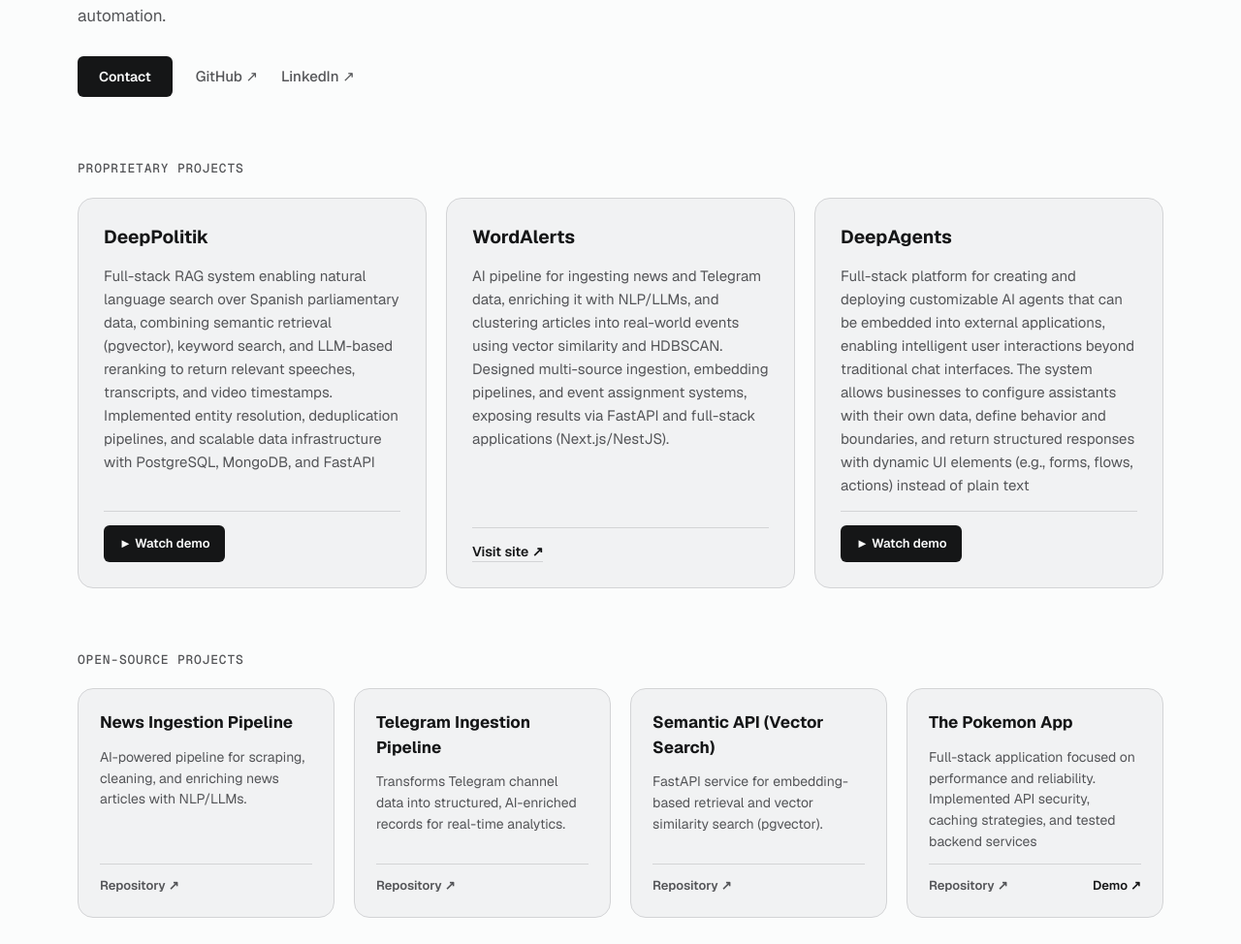
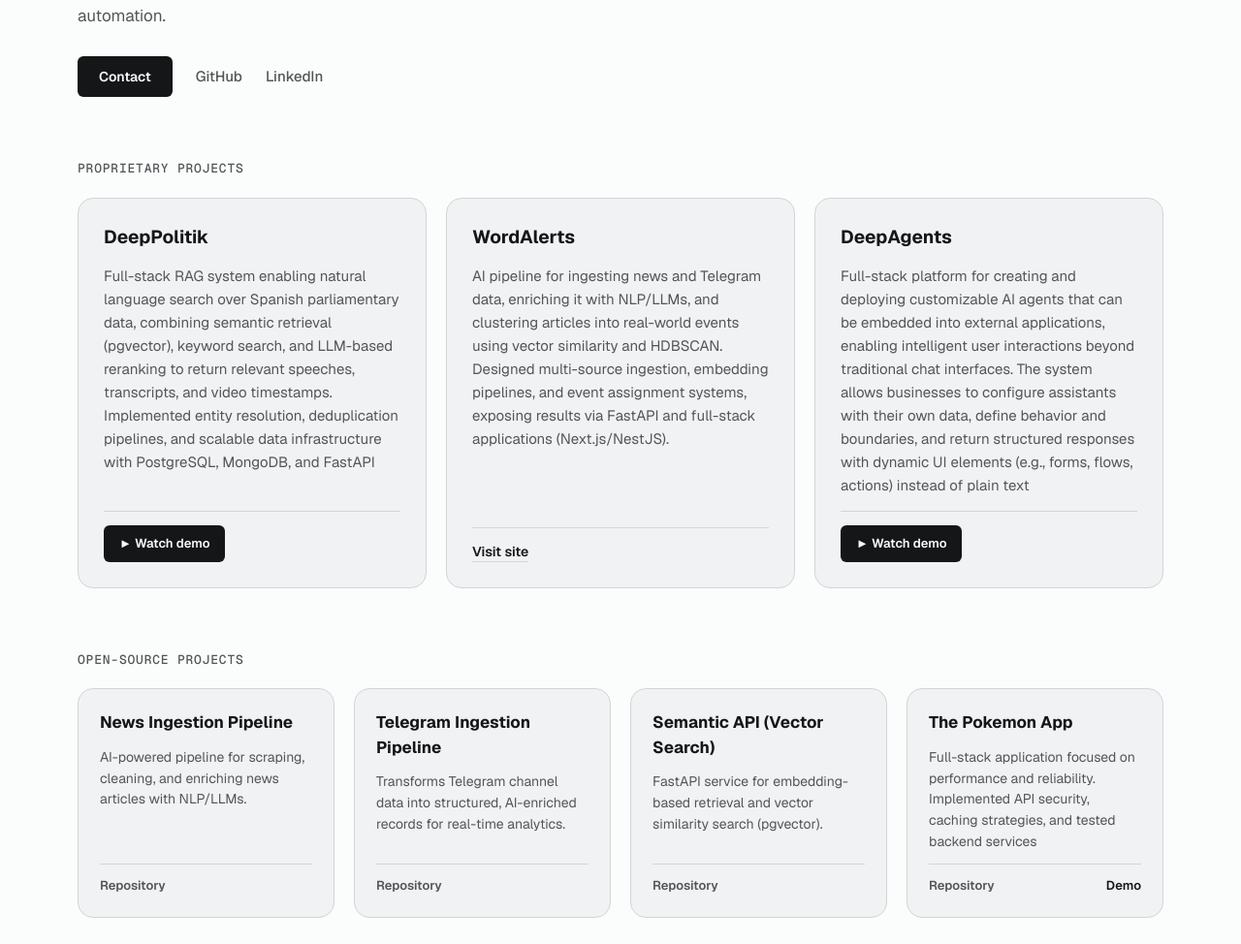
Before and after one commit to christianfitaram/personal_portfolio_v2, a Next.js app: page / in a window 1280 px wide. Shown: the part 365-1339 px from the top of the page at 97% size. Built offline with nearby package versions, Linux system fonts and the light colour scheme.

Commit message:
remove : arrow in text

```diff
--- a/src/app/components/Hero.tsx
+++ b/src/app/components/Hero.tsx
@@ -35,7 +35,7 @@ export default function Hero() {
           target="_blank"
           rel="noopener noreferrer"
         >
-          GitHub &#8599;
+          GitHub
         </a>
         <a
           className="text-[var(--fg-muted)] hover:text-[var(--foreground)] text-[15px] font-medium border-b border-transparent hover:border-[var(--foreground)] transition-colors"
@@ -43,7 +43,7 @@ export default function Hero() {
           target="_blank"
           rel="noopener noreferrer"
         >
-          LinkedIn &#8599;
+          LinkedIn
         </a>
       </div>
     </main>
--- a/src/app/components/Projects.tsx
+++ b/src/app/components/Projects.tsx
@@ -75,7 +75,7 @@ export default function Projects() {
                       rel="noopener noreferrer"
                       className="text-[var(--foreground)] font-semibold text-sm border-b border-[var(--border-color)] hover:border-[var(--foreground)]"
                     >
-                      {translations.visitSite || "Visit site"} &#8599;
+                      {translations.visitSite || "Visit site"}
                     </a>
                   )}
                 </div>
--- a/src/app/components/ProjectsOS.tsx
+++ b/src/app/components/ProjectsOS.tsx
@@ -60,7 +60,7 @@ export default function ProjectsOS() {
                     rel="noopener noreferrer"
                     className="text-[var(--fg-muted)] hover:text-[var(--foreground)] font-semibold text-[13px]"
                   >
-                    {translations.repository || "Repository"} &#8599;
+                    {translations.repository || "Repository"}
                   </a>
                   {project.link && (
                     <a
@@ -69,7 +69,7 @@ export default function ProjectsOS() {
                       rel="noopener noreferrer"
                       className="text-[var(--foreground)] font-semibold text-[13px] ml-auto"
                     >
-                      {translations.liveDemo || "Demo"} &#8599;
+                      {translations.liveDemo || "Demo"}
                     </a>
                   )}
                 </div>
```
